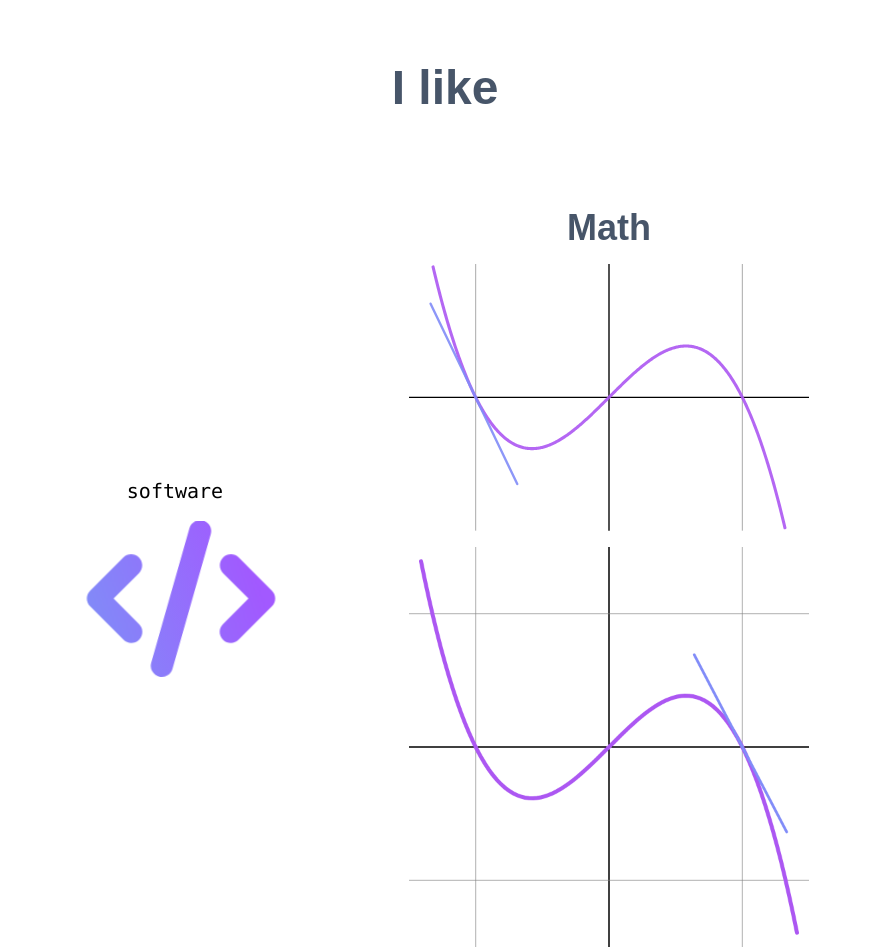
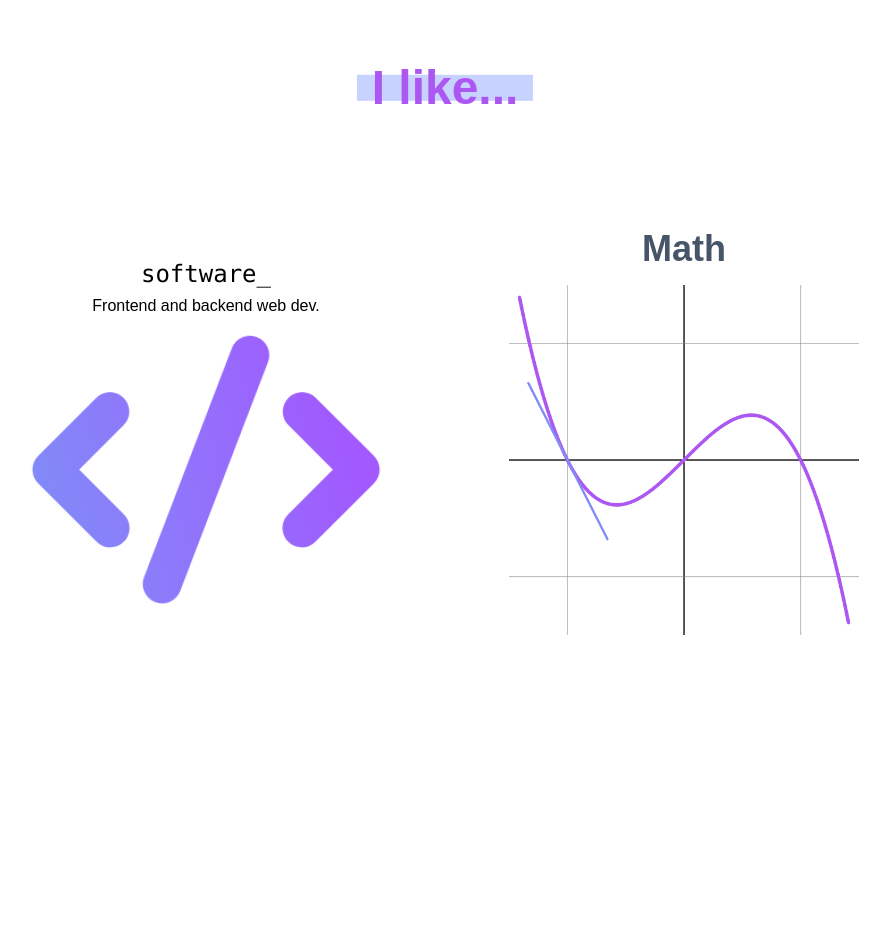
Before and after one commit to reubendrummond/portfolio, a Next.js app: page / in a window 1280 px wide. Shown: the whole page, without its empty margins (195-1085 px from the left). After the commit the page ends 800 px from the top, so only its background shows below. Built offline with nearby package versions, Linux system fonts and the light colour scheme.

Commit message:
Styling section

```diff
--- a/components/Headings.tsx
+++ b/components/Headings.tsx
@@ -3,5 +3,17 @@ type HeadingProps = {
 };
 
 export const HighlightedHeading = ({ children }: HeadingProps) => {
-  return <h1>{children}</h1>;
+  return (
+    <div className="relative">
+      <div
+        className="absolute -z-10 w-[120%] h-[55%] bg-secondary-color"
+        style={{
+          top: "50%",
+          left: "50%",
+          transform: "translate(-50%, -50%)",
+        }}
+      />
+      <h1 className="primary-color">{children}</h1>
+    </div>
+  );
 };
--- a/components/Sections/ILike/CartesianGraph/testfcn.tsx
+++ b/components/Sections/ILike/CartesianGraph/GraphAnimation.tsx
@@ -1,7 +1,7 @@
 import React, { useEffect, useRef } from "react";
 import { Bounds, CartesianCanvas, MathFunction } from "./FunctionPlotter";
 
-export const TestGraph = ({ className }: { className: string }) => {
+export const GraphAnimation = ({ className }: { className: string }) => {
   const canvasRef = useRef<HTMLCanvasElement>(null);
 
   useEffect(() => {
--- a/components/Sections/ILike/CodeLogo.tsx
+++ b/components/Sections/ILike/CodeLogo.tsx
@@ -12,7 +12,7 @@ export const CodeLogo = ({ className }: CodoLogoProps) => {
       width="200px"
       preserveAspectRatio="xMidYMid meet"
       viewBox="0 0 271 211"
-      // className={`group overflow-visible ${className}`}
+      className={`group overflow-visible ${className}`}
     >
       <g fill="url(#paint0_linear_73_255)">
         <path
--- a/components/Sections/ILike/ILike.tsx
+++ b/components/Sections/ILike/ILike.tsx
@@ -1,8 +1,7 @@
 import { HighlightedHeading } from "@components/Headings";
-import React, { StrictMode } from "react";
+import React from "react";
 import { SectionProps } from "../SectionTypes";
-import { CartesianGraph } from "./CartesianGraph";
-import { TestGraph } from "./CartesianGraph/testfcn";
+import { GraphAnimation } from "./CartesianGraph/GraphAnimation";
 import { CodeLogo } from "./CodeLogo";
 import { Typing } from "./Typing";
 
@@ -14,25 +13,25 @@ export const ILike = (props: SectionProps) => {
   // };
   // this causes an error I believe
   // const sizesClass = `w-[${sizes.sm}px] md:w-[${sizes.md}px] lg:w-[${sizes.lg}px]`;
-  const sizesClass = "w-[250px] md:w-[300px] lg:w-[400px]";
+  const sizesClass = "w-[250px] md:w-[280px] lg:w-[350px] xl:w-[350px]";
 
   return (
     <section
       id={props.id}
-      className="w-full h-screen p-8 md:pt-16 flex flex-col gap-y-12 md:gap-y-24 items-center "
+      className="w-full h-screen px-8 py-12 md:pt-16 flex flex-col gap-y-12 md:gap-y-0 items-center "
     >
-      <HighlightedHeading>I like</HighlightedHeading>
-      <div className="flex flex-col md:flex-row gap-y-16 items-center w-fit md:gap-x-16 lg:gap-x-32">
+      <HighlightedHeading>I like...</HighlightedHeading>
+      <div className="flex flex-col h-full md:flex-row items-center w-fit justify-around md:gap-x-16 lg:gap-x-32">
         <div className="flex flex-col gap-y-4">
-          <div className="flex justify-center">
-            <Typing content="software" className="font-mono text-xl" />
+          <div className="flex flex-col justify-center items-center gap-y-1">
+            <Typing content="software" className="font-mono text-2xl md:3xl" />
+            <p>Frontend and backend web dev.</p>
           </div>
           <CodeLogo className={sizesClass} />
         </div>
         <div className="flex flex-col gap-y-4">
           <h2 className="text-center">Math</h2>
-          <CartesianGraph className={sizesClass} />
-          <TestGraph className={sizesClass} />
+          <GraphAnimation className={sizesClass} />
         </div>
       </div>
     </section>
--- a/styles/globals.css
+++ b/styles/globals.css
@@ -16,6 +16,8 @@ a {
 
 * {
   box-sizing: border-box;
+  --color-primary: #AC57F2;
+  --color-secondary: #C7D2FE;
 }
 
 @layer base {
@@ -28,7 +30,7 @@ a {
   }
 
   h1, h2, h3 {
-    @apply text-slate-600 dark:text-slate-400
+    @apply text-slate-600;
   }
 
   h1 {
@@ -44,7 +46,7 @@ a {
   }
 
   p, a {
-    font-family: 'Open Sans', sans-serif;
+    font-family: 'Montserrat', sans-serif;
   }
 
 }
@@ -65,3 +67,13 @@ a {
     @apply btn-standard;
   }
 }
+
+@layer utilities {
+  .primary-color {
+    @apply text-[#AC57F2];
+  }
+
+  .bg-secondary-color {
+    @apply bg-[#C7D2FE];
+  }
+}
```
